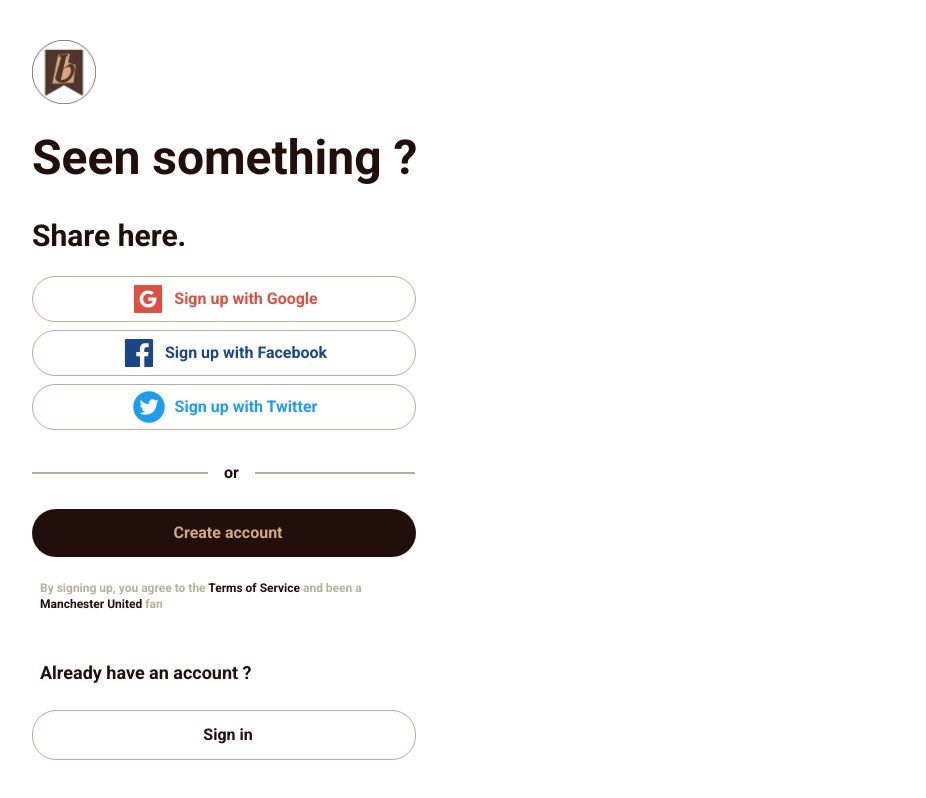
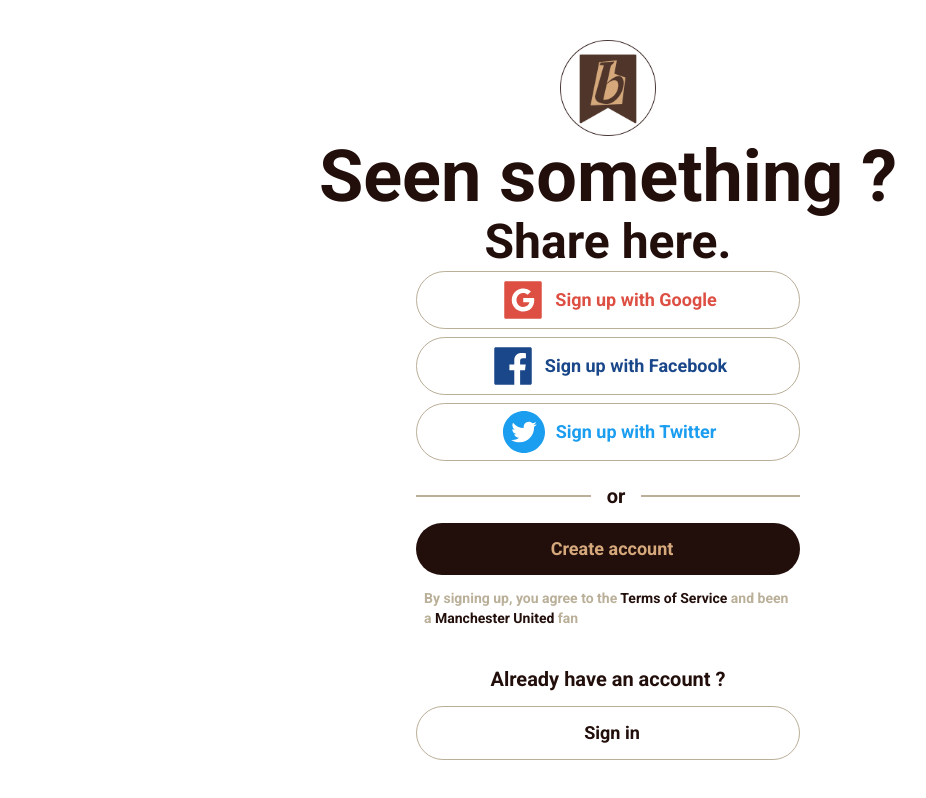
Before and after one commit to devoure/baadae, a React (Vite) app in the folder frontend/baadae-frontend/: page / in a window 1280 px wide. Shown: the whole page, without its empty margins (32-958 px from the left). Built offline with nearby package versions, Linux system fonts and the light colour scheme.

Commit message:
FRONTEND: Added tablet sign in design

```diff
--- a/frontend/baadae-frontend/src/components/SignIn.jsx
+++ b/frontend/baadae-frontend/src/components/SignIn.jsx
@@ -19,56 +19,56 @@ function SignIn(){
   return (
     <div className="w-full h-full flex justify-center items-center relative">
 
-      <div className="w-[90%] h-[90%]  flex flex-col justify-between">
+      <div className="w-[90%] h-[90%]  flex flex-col justify-between tablet:items-center">
 
         <div className="p-0 m-0 flex justify-start">
-          <img src = { siteLogo }  className="max-w-[4rem] max-h-[4rem]"/>
+          <img src = { siteLogo }  className="max-w-[4rem] max-h-[4rem] tablet:max-h-[6rem] tablet:max-w-[6rem]"/>
         </div>
 
         <div className="flex justify-start">
-          <span className="tracking-normal leading-relaxed font-roboto text-5xl font-bold text-[#220e0a] whitespace-nowrap">Seen something ?</span>
+          <span className="tracking-normal leading-relaxed font-roboto text-5xl font-bold text-[#220e0a] whitespace-nowrap tablet:text-7xl">Seen something ?</span>
         </div>
 
         <div className="flex justify-start">
-          <span className="tracking-normal leading-relaxed font-roboto text-3xl font-bold text-[#220e0a] whitespace-nowrap">Share here.</span>
+          <span className="tracking-normal leading-relaxed font-roboto text-3xl font-bold text-[#220e0a] whitespace-nowrap tablet:text-5xl">Share here.</span>
         </div>
 
         <div className="flex-col w-96 font-roboto">
 
-          <div className="flex items-center justify-center border border-[#baaf98] rounded-3xl text-base font-roboto font-semibold text-[#dd4f43] p-1 mb-2 cursor-pointer">
-            <  AiFillGoogleSquare  className="text-4xl text-[#dd4f43]"/>
+          <div className="flex items-center justify-center border border-[#baaf98] rounded-3xl text-base font-roboto font-semibold text-[#dd4f43] p-1 mb-2 cursor-pointer tablet:text-lg tablet:rounded-[1.8rem]">
+            <  AiFillGoogleSquare  className="text-4xl text-[#dd4f43] tablet:text-5xl"/>
             <span className="ml-2 whitespace-nowrap">Sign up with Google</span>
           </div>
 
-          <div className="flex items-center justify-center border border-[#baaf98] rounded-3xl text-base font-roboto font-semibold text-[#1a4789] p-1 mb-2 cursor-pointer">
-            < AiFillFacebook className="text-4xl text-[#1a4789]"/>
+          <div className="flex items-center justify-center border border-[#baaf98] rounded-3xl text-base font-roboto font-semibold text-[#1a4789] p-1 mb-2 cursor-pointer tablet:text-lg tablet:rounded-[1.8rem]">
+            < AiFillFacebook className="text-4xl text-[#1a4789] tablet:text-5xl"/>
             <span className="ml-2 whitespace-nowrap">Sign up with Facebook</span>
           </div>
 
-          <div className="flex items-center justify-center border border-[#baaf98] rounded-3xl text-base font-roboto font-semibold text-[#1b9df0] p-1 mb-2 cursor-pointer">
-            < AiFillTwitterCircle className="text-4xl text-[#1b9df0]"/>
+          <div className="flex items-center justify-center border border-[#baaf98] rounded-3xl text-base font-roboto font-semibold text-[#1b9df0] p-1 mb-2 cursor-pointer tablet:text-lg tablet:rounded-[1.8rem]">
+            < AiFillTwitterCircle className="text-4xl text-[#1b9df0] tablet:text-5xl"/>
             <span className="ml-2 whitespace-nowrap">Sign up with Twitter</span>
           </div>
 
         </div>
 
         <div className="flex py-2 w-96 items-center justify-start">
-          <hr className="border border-[#baaf98] w-44"/><span className="font-roboto font-semibold px-4 text-[#220e0a]">or</span><hr className="border border-[#baaf98] w-40"/>
+          <hr className="border border-[#baaf98] w-44"/><span className="font-roboto font-semibold px-4 text-[#220e0a] tablet:text-xl">or</span><hr className="border border-[#baaf98] w-40"/>
         </div>
 
-        <div  className="flex items-center justify-center w-96  border-0 bg-[#220e0a] rounded-3xl text-base font-roboto font-semibold text-[#d6a97d] p-3 cursor-pointer">
+        <div  className="flex items-center justify-center w-96  border-0 bg-[#220e0a] rounded-3xl text-base font-roboto font-semibold text-[#d6a97d] p-3 cursor-pointer tablet:text-lg tablet:rounded-[1.8rem]">
             <span className="ml-2 whitespace-nowrap">Create account</span>
         </div>
 
-        <div className="w-96 p-2 text-xs font-roboto text-[#baaf98] font-semibold">
+        <div className="w-96 p-2 text-xs tablet:text-sm font-roboto text-[#baaf98] font-semibold">
           <span>By signing up, you agree to the <span className="text-[#220e0a]">Terms of Service</span> and been a <span className="text-[#220e0a]">Manchester United</span> fan</span>
         </div>
 
-        <div className="font-roboto text-[#220e0a] font-semibold p-2 mt-4 text-lg">
+        <div className="font-roboto text-[#220e0a] font-semibold p-2 mt-4 text-lg tablet:text-xl">
           <span className="whitespace-nowrap">Already have an account ?</span>
         </div>
 
-        <div  className="flex items-center justify-center w-96  border border-[#baaf98] rounded-3xl text-base font-roboto font-semibold text-[#220e0a] p-3 cursor-pointer" onClick={ displaySignIn }>
+        <div  className="flex items-center justify-center w-96  border border-[#baaf98] rounded-3xl text-base font-roboto font-semibold text-[#220e0a] p-3 cursor-pointer tablet:text-lg tablet:rounded-[1.8rem]" onClick={ displaySignIn }>
             <span className="ml-2 whitespace-nowrap">Sign in</span>
         </div>
 
```
